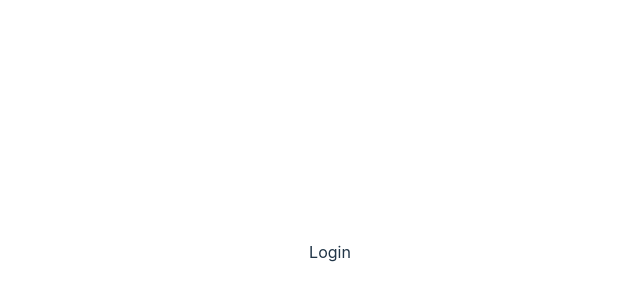
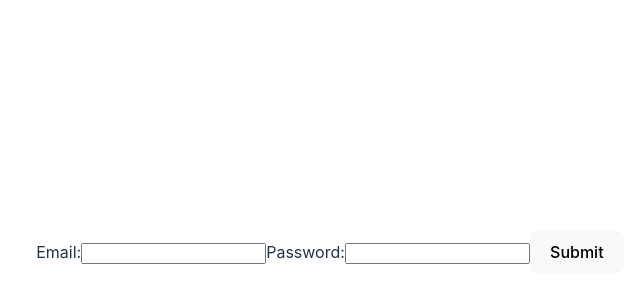
Before and after one commit to isaiasG-A/Blue-Saucier, a React (Vite) app in the folder blue saucier/: page /login in a window 1280 px wide. Shown: the part 148-448 px from the top of the page, without its empty margins (310-950 px from the left). Built offline with nearby package versions, Linux system fonts and the light colour scheme.

Commit message:
user registration has been improved to include user name

```diff
--- a/blue saucier/src/App.jsx
+++ b/blue saucier/src/App.jsx
@@ -4,6 +4,7 @@ import {Routes, Route} from 'react-router-dom';
 import Home from './components/Home&navBars/Home';
 import Login from './components/Login&Register/Login';
 import Register from './components/Login&Register/Register';
+import Success from './components/Login&Register/Success';
 
 function App() {
 
@@ -22,6 +23,10 @@ function App() {
           path='/register'
           element={<Register />}
         />
+         <Route
+          path='/success'
+          element={<Success/>}
+        />
       </Routes>
     </>
   )
--- a/blue saucier/src/components/Home&navBars/Home.jsx
+++ b/blue saucier/src/components/Home&navBars/Home.jsx
@@ -6,6 +6,7 @@ function Home() {
   return (
     <div>
       <Link to='/register'>Register</Link>
+      <Link to='/login'>Login</Link>
     </div>
   )
 }
--- a/blue saucier/src/components/Login&Register/Login.jsx
+++ b/blue saucier/src/components/Login&Register/Login.jsx
@@ -1,8 +1,52 @@
-import React from 'react'
+import React, { useState } from 'react';
+import { Link } from 'react-router-dom';
+import { signInWithEmailAndPassword } from "firebase/auth";
+import { auth } from '../firebase/index';
 
 function Login() {
+  const [email, setEmail] = useState('');
+  const [password, setPassword] = useState('');
+
+function login(e) {
+  e.preventDefault();
+
+  signInWithEmailAndPassword(auth, email, password)
+    .then((userCredential) => {
+      // Signed in
+      const user = userCredential.user;
+
+      console.log(user)
+    })
+    .catch((error) => {
+      const errorCode = error.code;
+      const errorMessage = error.message;
+      console.log(errorCode)
+      console.log(errorMessage)
+    });
+}
+
   return (
-    <div>Login</div>
+    <div>
+      <form onSubmit={login}>
+        <label>
+          Email:
+          <input
+            type="email"
+            value={email}
+            onChange={(e) => setEmail(e.target.value)}
+          />
+        </label>
+        <label>
+          Password:
+          <input
+            type="password"
+            value={password}
+            onChange={(e) => setPassword(e.target.value)}
+          />
+        </label>
+        <button>Submit</button>
+      </form>
+    </div>
   )
 }
 
--- a/blue saucier/src/components/Login&Register/Register.jsx
+++ b/blue saucier/src/components/Login&Register/Register.jsx
@@ -1,19 +1,49 @@
 import React, { useState } from 'react'
 import { Link, useNavigate } from 'react-router-dom';
 
-import { getAuth, createUserWithEmailAndPassword } from "firebase/auth";
-import { dataBase} from '../firebase/index';
-import { collection, addDoc } from "firebase/firestore";
+import { createUserWithEmailAndPassword, updateProfile } from "firebase/auth";
+import { auth } from '../firebase/index';
 
 function Register() {
   const [firstName, setFirstName] = useState('');
   const [lastName, setLastName] = useState('');
   const [password, setPassword] = useState('');
   const [email, setEmail] = useState('');
+  const [error, setError] = useState('');
+  const navigate = useNavigate();
+
+  async function register(event) {
+    event.preventDefault();
+
+    if(password.length < 6) {
+      setError('Password needs to be at least 6 characters long')
+    } else {
+    createUserWithEmailAndPassword(auth, email, password)
+    .then((userCredential) => {
+
+      updateProfile(auth.currentUser, {
+        displayName: `${firstName} ${lastName}`
+      })
+      const user = userCredential.user;
+      console.log(user)
+    }).catch((error) => {
+      const errorCode = error.code;
+      const errorMessage = error.message;
+      console.log("Error", errorCode)
+      console.log("Error Message", errorMessage)
+    });
+  }
+      setError('')
+      setFirstName('')
+      setLastName('')
+      setEmail('')
+      setPassword('')
+      navigate('/success')
+    }
 
   return (
     <div>
-      <form action="">
+      <form onSubmit={register}>
         <label>
           First Name:
           <input
@@ -33,23 +63,28 @@ function Register() {
         <label>
           Email:
           <input
-            type="text"
+            type="email"
             value={email}
             onChange={(e) => setEmail(e.target.value)}
           />
         </label>
+        <p>{error}</p>
         <label>
           Password:
           <input
-            type='text'
+            type='password'
             value={password}
             onChange={(e) => setPassword(e.target.value)}
           />
         </label>
         <button>Submit</button>
       </form>
+      <footer>
+        <Link to='/'>Home</Link>
+        <Link to='/about'>About</Link>
+      </footer>
     </div>
-  )
-}
+    )
+  }
 
 export default Register
--- /dev/null
+++ b/blue saucier/src/components/Login&Register/Success.jsx
@@ -0,0 +1,13 @@
+import React from 'react'
+import { Link } from 'react-router-dom';
+
+function RegisterSuccess() {
+  return (
+    <div>
+      <div>Sucess! Account has been created</div>
+      <Link to='/'>Home</Link>
+    </div>
+  )
+}
+
+export default RegisterSuccess
```
